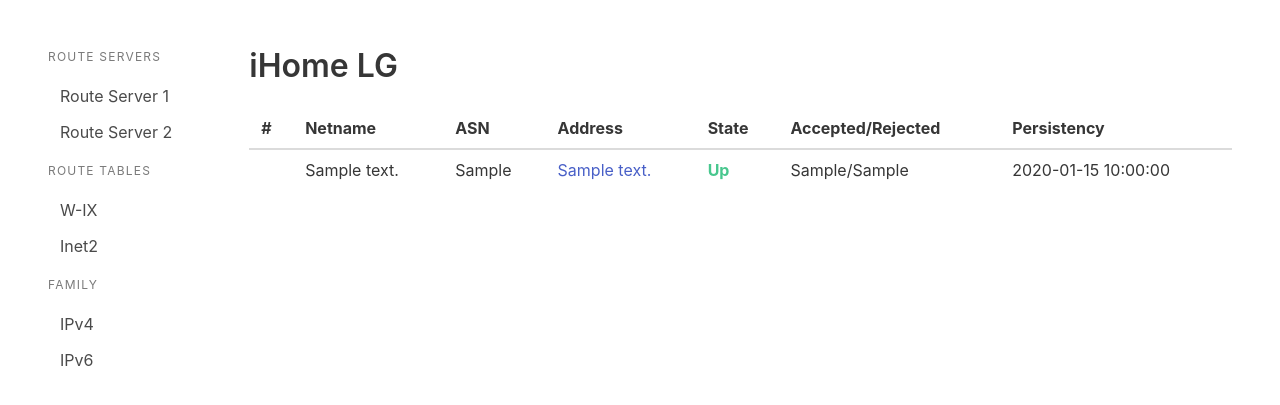
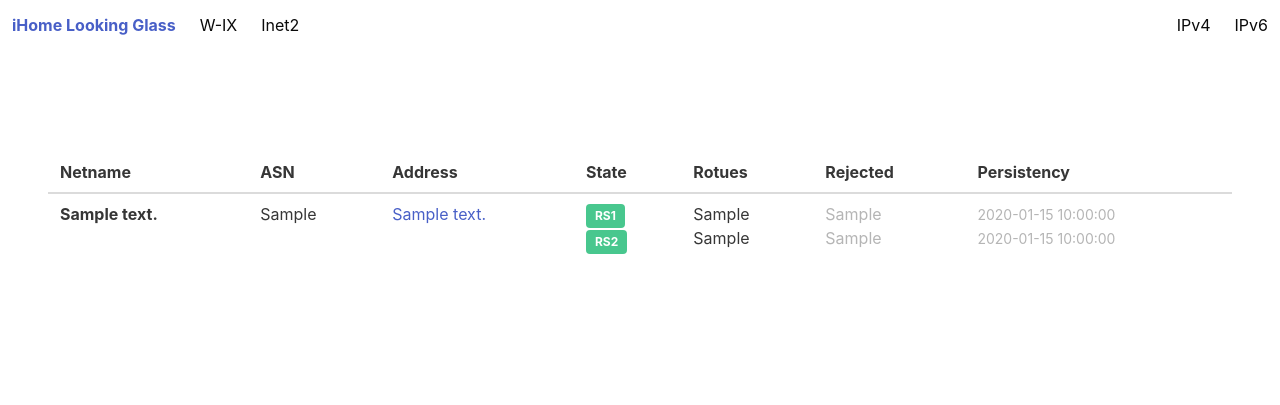
Before and after one commit to phylocko/py-lg, a Flask app: template templates/index.html in a window 1280 px wide. Shown: the top 405 px of the page. Run offline with Flask 2, Linux system fonts and the light colour scheme; the template is opened without the code that fills it: most values are stand-ins (such as "Sample title", 1, 10 or a date in 2020); some libraries are stand-ins or nearby versions.

Commit message:
Summary page is ready

```diff
--- a/app.py
+++ b/app.py
@@ -8,79 +8,74 @@
     'rs2': 'novosib-srv0'
 }
 
+
 @app.route("/")
 def index():
     return redirect("/summary/")
 
 
-@app.route("/summary")
+@app.route("/summary/")
 def summary():
     service = request.args.get('service', "wix")
     if not service in ['fv', 'wix']:
         service = "wix"
 
-    server = request.args.get('server', "rs1")
-    if not server in ['rs1', 'rs2']:
-        server = "rs1"
-
     family = request.args.get('family', "rs1")
     if not family in ['4', '6']:
         family = "4"
 
-    server_address = servers[server]
+    rs1 = RouteServer(servers['rs1'], service, family)
+    rs2 = RouteServer(servers['rs2'], service, family)
+    rs1_peers = rs1.peers()
+    rs2_peers = rs2.peers()
 
-    r = RouteServer(server_address, service, family)
-    peers = r.peers()
+    pairs = peers_pairs(rs1_peers, rs2_peers)
 
     return render_template("index.html",
-                           peers=peers,
+                           pairs=pairs,
                            service=service,
-                           server=server,
                            family=family)
 
 
-def sort_peers(peers):
-    peers_dict = {}
-    for peer in peers:
-        peers_dict[peer.peer_id] = peer
+def peers_pairs(rs1_peers, rs2_peers):
+    pairs = []
 
-    sorted_peers = sorted(peers_dict)
+    checked_values = []
 
-    return sorted_peers
+    for peer in rs1_peers:
+        pair = find_pair(peer.value, rs2_peers)
+        twins = {
+            'value': peer.value,
+            'neighbor_address': peer.neighbor_address,
+            'neighbor_as': peer.neighbor_as,
+            'description': peer.description,
+            'rs1': peer,
+            'rs2': pair,
+        }
+        pairs.append(twins)
+        checked_values.append(peer.value)
+
+    for peer in rs2_peers:
+        if not peer.value in checked_values:
+            pair = find_pair(peer.value, rs1_peers)
+            twins = {
+                'value': peer.value,
+                'neighbor_address': peer.neighbor_address,
+                'neighbor_as': peer.neighbor_as,
+                'description': peer.description,
+                'rs1': peer,
+                'rs2': pair,
+            }
+            pairs.append(twins)
+
+    return pairs
 
 
-# for peer in peers:
-#
-#     # Summary
-#     print(peer.peer_id)
-#     print("%s: %s since %s" % (peer.state, peer.bgp_state_details, peer.last_event_time))
-#     print(" Description:\t%s" % peer.description)
-#     print(" Preference:\t%s" % peer.preference)
-#     print(" Import_limit:\t%s" % peer.import_limit)
-#     print(" Neighbor_address:\t%s" % peer.neighbor_address)
-#     print(" Neighbor_as:\t%s" % peer.neighbor_as)
-#     print(" Source_address:\t%s" % peer.source_address)
-#     print(" Route_limit:\t%s" % peer.route_limit)
-#     print(" Hold_timer:\t%s" % peer.hold_timer)
-#     print(" Keepalive_timer:\t%s" % peer.keepalive_timer)
-#
-#     print(" Routes:")
-#     print("\tImported:\t%s" % peer.imported_routes)
-#     print("\tFiltered:\t%s" % peer.filtered_routes)
-#     print("\tExported:\t%s" % peer.exported_routes)
-#     print("\tPreferred:\t%s" % peer.preferred_routes)
-#     print("")
-
-# Prefix
-
-# prefix = Prefix()
-# for next_hop in prefix.next_hops():
-#     print(next_hop)
-#     print("\tOrigin:\t\t%s" % next_hop.origin)
-#     print("\tAS Path:\t%s" % next_hop.as_path)
-#     print("\tMED:\t\t%s" % next_hop.med)
-#     print("\tLocal Pref:\t%s" % next_hop.local_pref)
-#     print("\tCommunity:\t%s" % next_hop.community)
+def find_pair(value, peers):
+    for peer in peers:
+        if peer.value == value:
+            return peer
+    return None
 
 
 if __name__ == "__main__":
--- a/templates/index.html
+++ b/templates/index.html
@@ -1,5 +1,5 @@
 <!DOCTYPE html>
-<html>
+<html class="has-navbar-fixed-top">
   <head>
     <meta charset="utf-8">
     <meta hhtp-equiv=refresh content=300>
@@ -20,97 +20,125 @@
             overflow: hidden;
             float: left;
         }
+        .navbar-item {
+            border-bottom: solid 3px #ffffff;
+        }
+        .selected_a {
+            border-bottom: solid 3px hsl(171, 100%, 41%);
+        }
     </style>
 </head>
-<body>
+<body class="has-navbar-fixed-top">
 
+
+
+    <nav class="navbar is-fixed-top">
+
+        <div class="navbar-brand">
+            <a class="navbar-item" href="/"><b>iHome Looking Glass</b></a>
+        </div>
+
+        <div class="navbar-menu">
+
+            <div class="navbar-start">
+                <a class="navbar-item is-active {% if service == "wix" %}selected_a{% endif %}" href="?service=wix&server={{ server }}&family={{ family }}">W-IX</a>
+                <a class="navbar-item is-active {% if service == "fv" %}selected_a{% endif %}" href="?service=fv&server={{ server }}&family={{ family }}">Inet2</a>
+            </div>
+
+            <div class="navbar-end">
+                <a class="navbar-item is-active {% if family == "4" %}selected_a{% endif %}" href="?service={{ service }}&server={{ server }}&family=4">IPv4</a>
+                <a class="navbar-item is-active {% if family == "6" %}selected_a{% endif %}" href="?service={{ service }}&server={{ server }}&family=6">IPv6</a>
+            </div>
+
+        </div>
+
+    </nav>
 
     <section class="section">
         <div class="columns">
-            <div class="column is-2">
-
-                <aside class="menu">
-
-                    <!-- Route Servers -->
-                    <p class="menu-label">
-                    Route Servers
-                    </p>
-                    <ul class="menu-list">
-                        <li>
-                            <a {% if server == "rs1" %}class="is-active"{% endif %} href="?service={{ service }}&server=rs1&family={{ family }}">Route Server 1</a>
-                        </li>
-                        <li>
-                            <a {% if server == "rs2" %}class="is-active"{% endif %} href="?service={{ service }}&server=rs2&family={{ family }}">Route Server 2</a>
-                        </li>
-                    </ul>
-
-
-                    <!-- Route Tables -->
-                    <p class="menu-label">
-                    Route tables
-                    </p>
-                    <ul class="menu-list">
-                        <li>
-                            <a {% if service == "wix" %}class="is-active"{% endif %} href="?service=wix&server={{ server }}&family={{ family }}">W-IX</a>
-                        </li>
-                        <li>
-                            <a {% if service == "fv" %}class="is-active"{% endif %} href="?service=fv&server={{ server }}&family={{ family }}">Inet2</a>
-                        </li>
-                    </ul>
-
-                    <!-- Route Tables -->
-                    <p class="menu-label">
-                    Family
-                    </p>
-                    <ul class="menu-list">
-                        <li>
-                            <a {% if family == "4" %}class="is-active"{% endif %} href="?service={{ service }}&server={{ server }}&family=4">IPv4</a>
-                        </li>
-                        <li>
-                            <a {% if family == "6" %}class="is-active"{% endif %} href="?service={{ service }}&server={{ server }}&family=6">IPv6</a>
-                        </li>
-                    </ul>
-
-                </aside>
-
-            </div>
 
             <div class="column">
 
-                <h1 class="title">iHome LG</h1>
-
-                {% if not peers %}
+                {% if not pairs %}
 
                 <b>The LG is currently not available. Please come back later.</b>
 
                 {% else %}
                     <table class="table is-fullwidth">
                         <thead>
-                            <th>#</th>
                             <th>Netname</th>
                             <th>ASN</th>
                             <th>Address</a></th>
                             <th>State</b></th>
-                            <th>Accepted/Rejected</th>
+                            <th>Rotues</th>
+                            <th>Rejected</th>
                             <th>Persistency</th>
                         </thead>
 
                         <tbody>
-                        {% for peer in peers|sort(attribute='value') %}
+                        {% for pair in pairs|sort(attribute="value") %}
                         <tr>
-                            <td></td>
-                            <td>{{ peer.description }}</td>
-                            <td>{{ peer.neighbor_as }}</td>
-                            <td><a>{{ peer.neighbor_address }}</a></td>
+                            <td>
+                                <b>{{ pair.description }}</b>
+                            </td>
+                            <td>
+                                {{ pair.neighbor_as }}<br>
+                            </td>
+                            <td>
 
-                            {% if peer.state == "up" %}
-                            <td class="has-text-success"><b>{{ peer.state|title }}</b></td>
-                            {% else %}
-                            <td class="has-text-danger"><b>{{ peer.state|title }}</b></td>
-                            {% endif %}
+                                <a>{{ pair.neighbor_address }}</a>
 
-                            <td>{{ peer.imported_routes }}/{{ peer.filtered_routes }}</td>
-                            <td>{{ peer.last_event_time }}</td>
+                            </td>
+
+                            <td class="has-text-weight-bold">
+
+
+
+
+                                {% if pair['rs1'] %}
+                                    {% if pair['rs1'].state == "up" %}
+                                        <a href="/rs1/peer/{{ pair.neighbor_address}}"><span class="tag is-success is-small">RS1</span></a>
+                                    {% else %}
+                                        <a href="/rs1/peer/{{ pair.neighbor_address}}"><span class="tag is-danger is-small">RS1</span></a>
+                                    {% endif %}
+                                {% else %}
+                                    <span class="tag is-light is-small">RS1</span>
+                                {% endif %}
+
+                                <br>
+
+                                {% if pair['rs2'] %}
+                                    {% if pair['rs2'].state == "up" %}
+                                        <a href="/rs2/peer/{{ pair.neighbor_address}}"><span class="tag is-success is-small">RS2</span></a>
+                                    {% else %}
+                                        <a href="/rs2/peer/{{ pair.neighbor_address}}&rs=2"><span class="tag is-danger is-small">RS2</span></a>
+                                    {% endif %}
+                                {% else %}
+                                    <span class="tag is-light is-small">RS2</span>
+                                {% endif %}
+
+                                </a>
+
+                            </td>
+
+                            <td>
+                                {{ pair['rs1'].imported_routes }}
+                                <br>
+                                {{ pair['rs2'].imported_routes }}
+                            </td>
+
+                            <td>
+                                <span class="has-text-grey-light">{{ pair['rs1'].filtered_routes }}</span>
+                                <br>
+                                <span class="has-text-grey-light">{{ pair['rs2'].filtered_routes }}</span>
+                            </td>
+
+                            <td class="has-text-grey-light">
+                                <small>
+                                {{ pair['rs1'].last_event_time }}<br>
+                                {{ pair['rs2'].last_event_time }}
+                                </small>
+                            </td>
                         </tr>
                         {% endfor %}
                         </tbody>
@@ -119,7 +147,10 @@
                 {% endif %}
 
             </div>
+
+
         </div>
     </section>
+
 </body>
 </html>
```
Also changed, not shown: models.py (+20 -7 lines).
